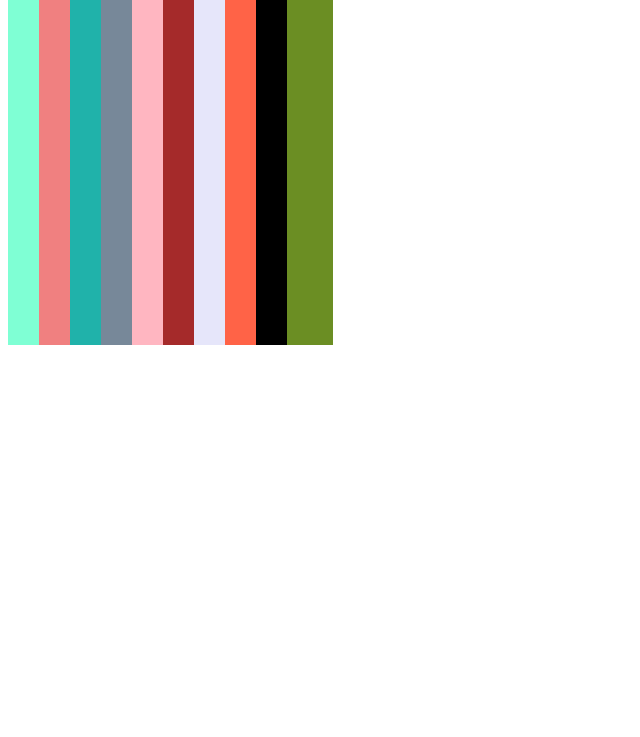
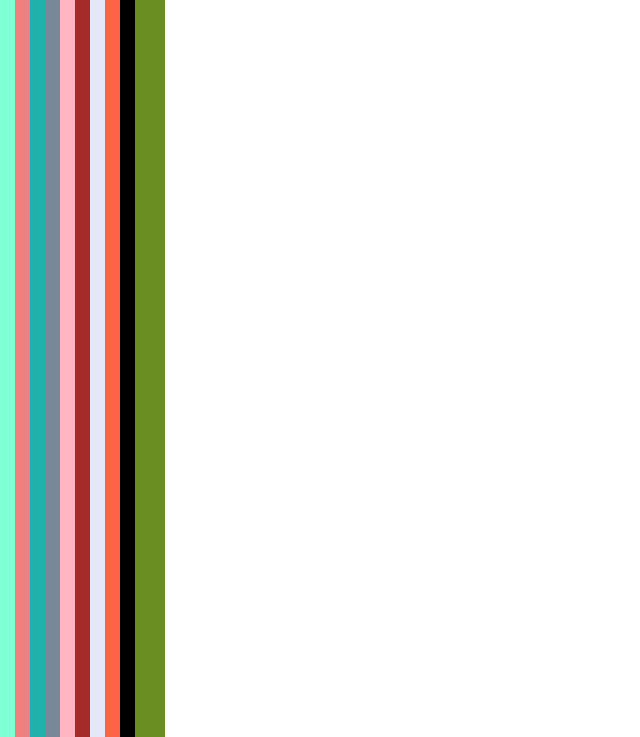
Before and after one commit to AnderOlivos01/LM2223, a plain HTML site: page flexbox/ej1.html in a window 1280 px wide. Shown: the part 63-800 px from the top of the page, without its empty margins (0-640 px from the left). Drawn offline with Linux system fonts and the light colour scheme.

Commit message:
correccion

```diff
--- a/flexbox/ej1.css
+++ b/flexbox/ej1.css
@@ -1,10 +1,14 @@
+html,body{
+    height: 100vh;
+    margin: 0;
+    padding: 0;
+    overflow: hidden;}
 div{
     color: white;
-    font-size: 30px;
-    padding: 8px;}
+    font-size: 30px;}
 .padre{
     width: 100%;
-    height: 400px;
+    height: 100vh;
     display: flex;
     justify-content: flex-start;}
 .padre > div{
--- a/flexbox/ej1.html
+++ b/flexbox/ej1.html
@@ -5,7 +5,6 @@
     <meta http-equiv="X-UA-Compatible" content="IE=edge">
     <meta name="viewport" content="width=device-width, initial-scale=1.0">
     <title>EJERCICIO1</title>
-    <link rel="stylesheet" href="/css/slideshow/reset.css">
     <link rel="stylesheet" href="ej1.css">
 
 </head>
--- a/flexbox/ej2.css
+++ b/flexbox/ej2.css
@@ -1,11 +1,12 @@
+html, body{
+height: 100vh;}
 div{
     color: white;
     font-size: 30px;
-    padding: 8px;
     text-align: center;}
 .padre{
     box-sizing: content-box;
-    width: 98%;
+    width: 100%;
     height: 100%;
     display: flex;
     flex-direction: column-reverse;}
--- a/flexbox/ej3.css
+++ b/flexbox/ej3.css
@@ -1,7 +1,6 @@
 div{text-align: center;
     color: white;
-    font-size: 30px;
-    padding: 8px;}
+    font-size: 30px;}
 .padre{
     border: 3px solid red;
     width: 90%;
@@ -11,7 +10,8 @@ div{text-align: center;
     }
 .padre > div{
     width: 30%;
-    height: auto;}
+    height: auto;
+    }
 #div1{
     background-color: aquamarine;}
 #div2{
```
